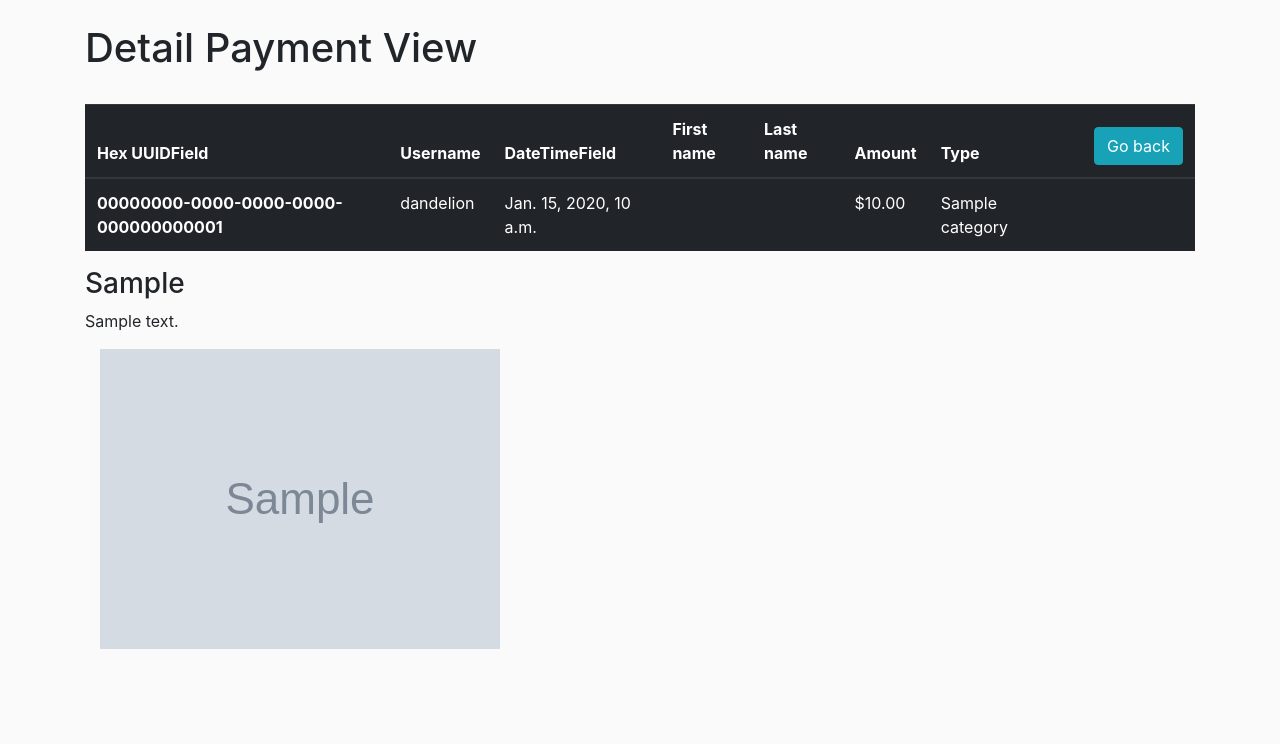
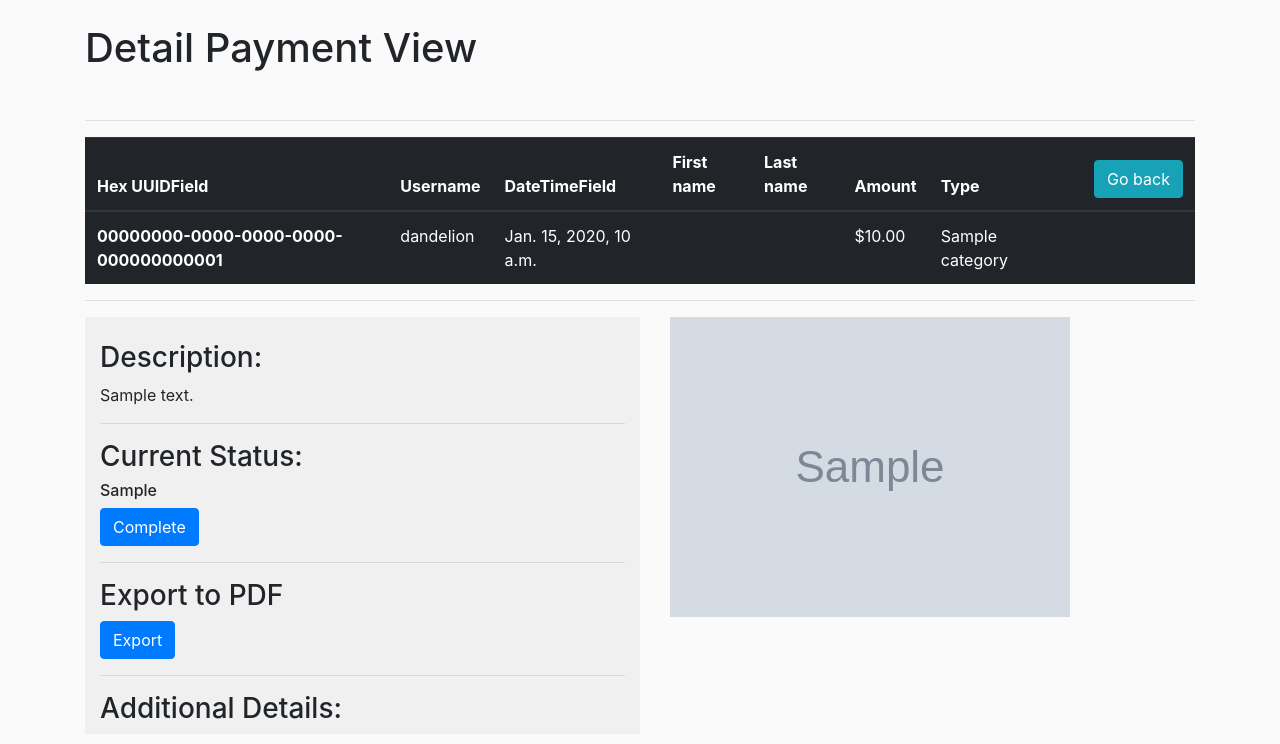
Before and after one commit to daniel-grinevich/NaviGrounds, a Django app: page /contrib_home/detail/00000000-0000-0000-0000-000000000001 in a window 1280 px wide. Shown: the part 56-800 px from the top of the page. Run offline with Django 3.2, Linux system fonts and the light colour scheme; data comes from the database, SQL or seed files in the repository; tables that the repository leaves empty hold one stand-in row (values such as "Sample post"); grey boxes marked "Sample" are stand-in pictures; parts of the project's set-up code (start-up, migrations or seed data) failed here and were passed over; some libraries are stand-ins or nearby versions.

Commit message:
New html & trying to add functions for updating status on payments

```diff
--- a/financial/templates/financial/payment_detail.html
+++ b/financial/templates/financial/payment_detail.html
@@ -3,6 +3,7 @@
 <br>
 <h1>Detail Payment View</h1>
 <br>
+<hr>
 <table class="table table-hover table-dark">
   <thead>
     <tr>
@@ -32,11 +33,33 @@
     </tr>
   </tbody>
 </table>
-<h3>{{ object.status.all|join:"" }}</h3>
-<p>{{ object.description }}</p>
+<hr>
 <div class="container">
-    <div class="media">
-        <img class="Img-thumbnail" src="{{ object.receipt_img.url }}">
+  <div class="row">
+    <div class="col-sm" style="background: #f0f0f0;">
+        <br>
+        <h3>Description:</h3>
+        <p>{{ object.description }}</p>
+        <hr>
+        <h3>Current Status:</h3>
+        <h6>{{ object.status.all|join:"" }}</h6>
+        <form method="GET">
+            <button type="submit" class="btn btn-primary" value="complete" name="complete">Complete</button>
+        </form>
+        <hr>
+        <h3>Export to PDF</h3>
+        <button class="btn btn-primary">Export</button>
+        <hr>
+        <h3>Additional Details:</h3>
     </div>
+    <div class="col-sm">
+      <div class="container">
+          <div class="media">
+              <img class="Img-thumbnail" src="{{ object.receipt_img.url }}">
+          </div>
+      </div>
+    </div>
+  </div>
 </div>
+
 {% endblock content %}
--- a/financial/views.py
+++ b/financial/views.py
@@ -83,12 +83,21 @@ class DeleteView(SuccessMessageMixin, DeleteView):
         #form = PaymentCreateForm()
         #return render(request, 'financial/payment_form.html', {'form': form})
 
+
 class PaymentDetailView(DetailView):
     model = Payment
 
+    def update(self, request, *args, **kwargs):
+        imessages.success(
+            self.request,
+            f'Successfully deleted payment'
+        )
+        return HttpResponseRedirect(request.META.get('HTTP_REFERER'))
+
+
 class PaymentUpdateView(LoginRequiredMixin, UserPassesTestMixin, UpdateView):
     model = Payment
-    fields = ['amount','type']
+    fields = ['amount','type','description']
 
     def form_valid(self, form):
         form.instance.author = self.request.user
```
Also changed, not shown: blog/static/blog/main.css (line endings or trailing spaces).
